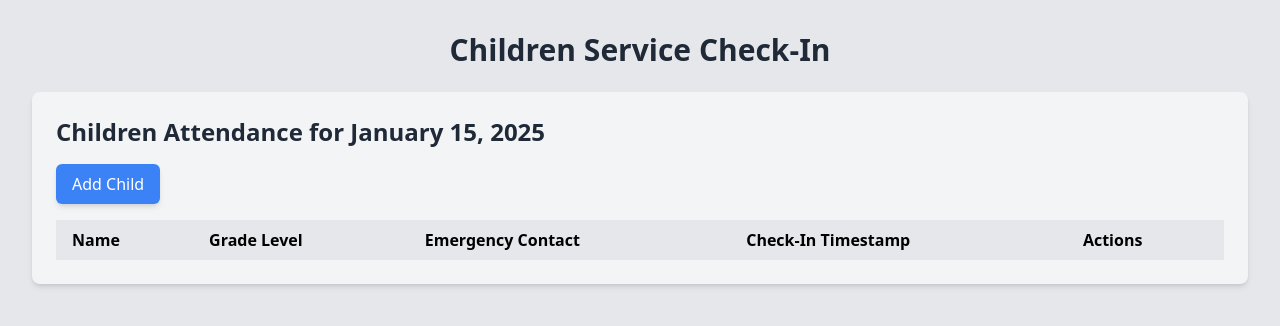
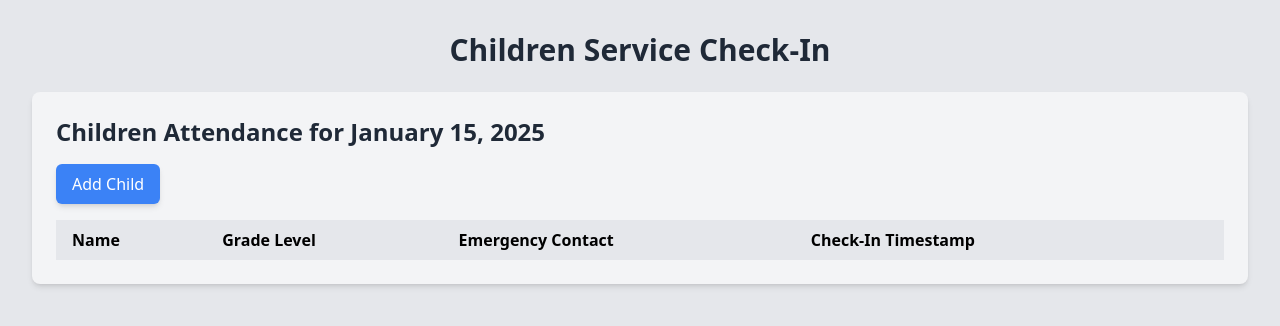
Before and after one commit to devbenkao/children-service-check-in, a React (Create React App) app: page / in a window 1280 px wide. Shown: the top 326 px of the page. Built offline with nearby package versions, Linux system fonts and the light colour scheme.

Commit message:
Implemented notification after checking out a child

```diff
--- a/src/components/ListChildComponent.jsx
+++ b/src/components/ListChildComponent.jsx
@@ -1,16 +1,37 @@
-import React from "react";
+import React, { useState } from "react";
 import { useNavigate } from "react-router-dom";
 
 function ListChildComponent({ children, handleDelete }) {
   const navigate = useNavigate();
+  const [notification, setNotification] = useState(null);
 
   const handleEdit = (child) => {
     // Navigate to the edit page and pass the child data via the state
     navigate("/add-child", { state: { childToEdit: child } });
   };
 
+  const handleCheckOut = (index) => {
+    // Call the handleDelete passed from the parent
+    handleDelete(index);
+
+    // Show the notification
+    setNotification("Child checked out successfully");
+
+    // Remove the notification after 3 seconds
+    setTimeout(() => {
+      setNotification(null);
+    }, 3000);
+  };
+
   return (
-    <div className="p-6 bg-gray-100 rounded-lg shadow-md">
+    <div className="p-6 bg-gray-100 rounded-lg shadow-md relative">
+      {/* Notification */}
+      {notification && (
+        <div className="absolute top-4 right-4 bg-green-500 text-white px-4 py-2 rounded-lg shadow-lg transition-opacity duration-300 opacity-100">
+          {notification}
+        </div>
+      )}
+
       <h2 className="text-2xl font-bold mb-4 text-gray-800">
         Children Attendance for{" "}
         {new Date().toLocaleDateString("en-US", {
@@ -34,7 +55,7 @@ function ListChildComponent({ children, handleDelete }) {
             <th className="px-4 py-2 text-left">Grade Level</th>
             <th className="px-4 py-2 text-left">Emergency Contact</th>
             <th className="px-4 py-2 text-left">Check-In Timestamp</th>
-            <th className="px-4 py-2 text-left">Actions</th>
+            <th className="px-4 py-2 text-left"></th>
           </tr>
         </thead>
         <tbody>
@@ -52,7 +73,7 @@ function ListChildComponent({ children, handleDelete }) {
                   Edit
                 </button>
                 <button
-                  onClick={() => handleDelete(index)} // Call the handleDelete passed from App.js
+                  onClick={() => handleCheckOut(index)} // Custom handler for checkout with notification
                   className="bg-red-500 text-white px-4 py-2 rounded-md hover:bg-red-400 focus:outline-none"
                 >
                   Check-Out
--- a/tailwind.config.js
+++ b/tailwind.config.js
@@ -1,5 +1,7 @@
 module.exports = {
-  content: ["./src/**/*.{js,jsx,ts,tsx}"],
+  content: [
+    "./src/**/*.{js,jsx,ts,tsx}", // Ensure you have this pattern for your React components
+  ],
   theme: {
     extend: {},
   },
```
